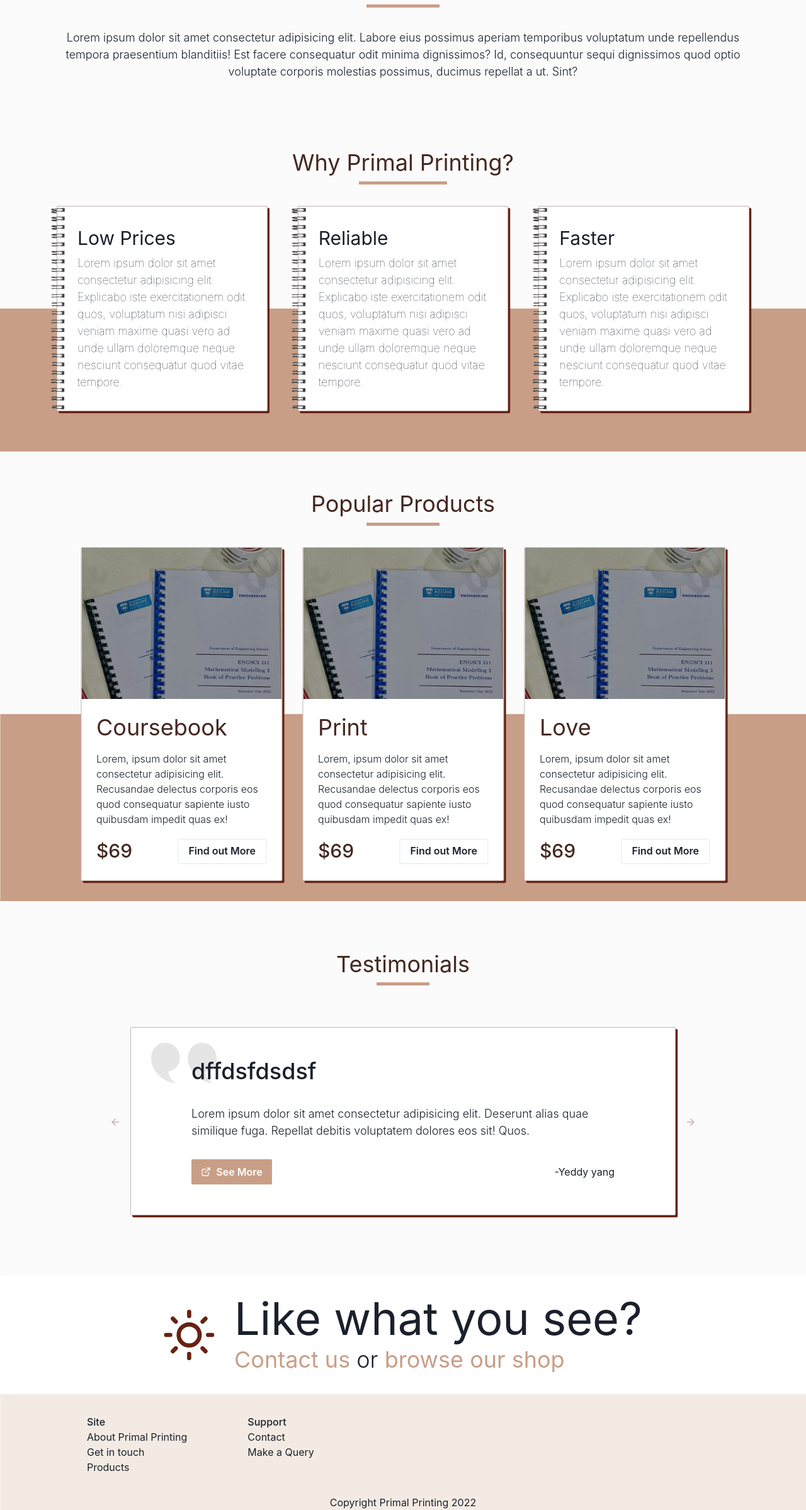
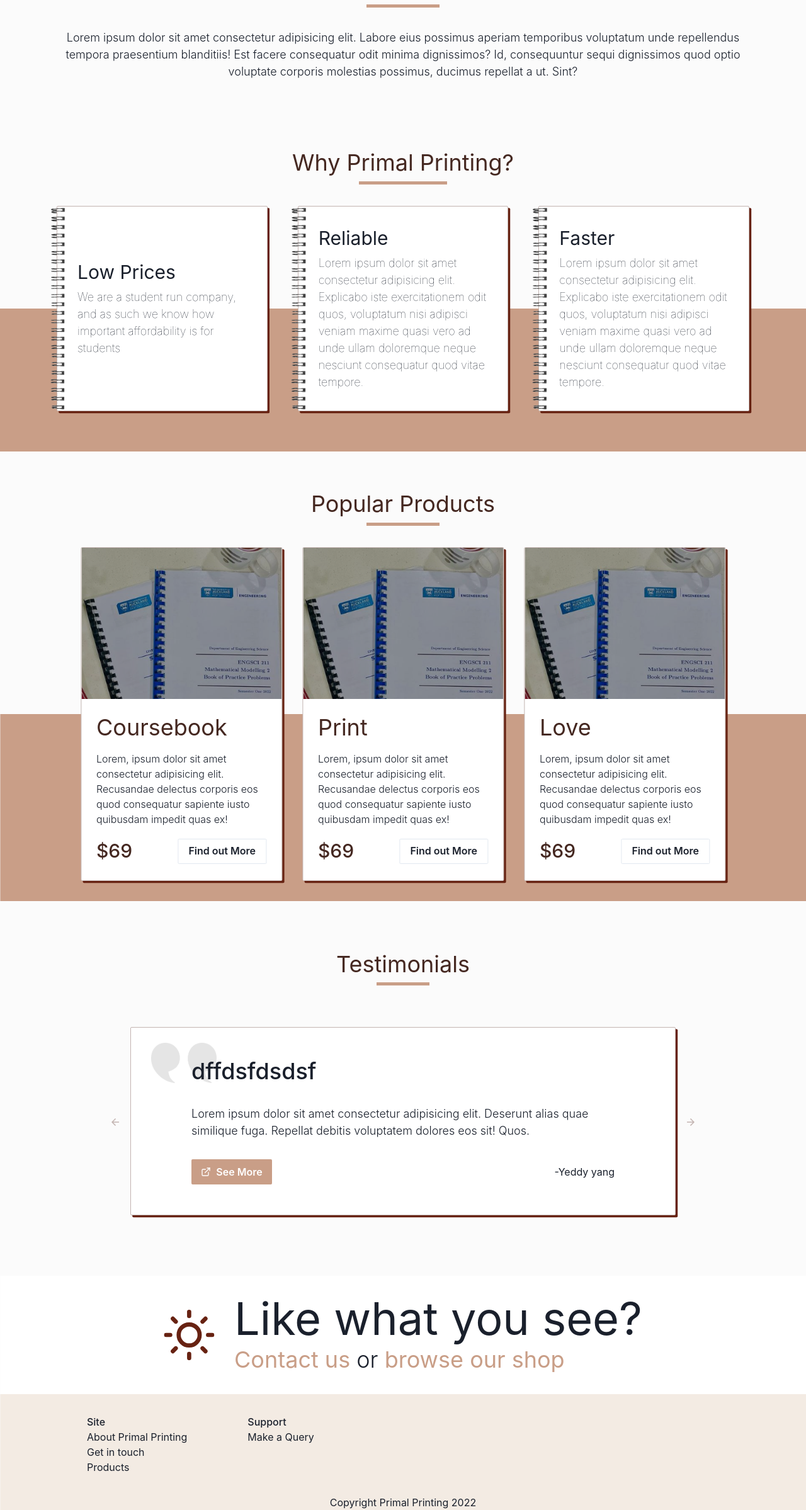
Before and after one commit to choden-dev/PrimalPrinting, a Next.js app: page / in a window 1280 px wide. Shown: the part 846-3244 px from the top of the page at 63% size. Built offline with nearby package versions, Linux system fonts and the light colour scheme.

Commit message:
added some links in the footer

```diff
--- a/components/descriptiondiv/DescriptionDiv.tsx
+++ b/components/descriptiondiv/DescriptionDiv.tsx
@@ -7,7 +7,7 @@ type Props = {}
 
 const descriptions: infoStructure[] =
     [
-        { title: 'Low Prices', description: 'Lorem ipsum dolor sit amet consectetur adipisicing elit. Explicabo iste exercitationem odit quos, voluptatum nisi adipisci veniam maxime quasi vero ad unde ullam doloremque neque nesciunt consequatur quod vitae tempore.' },
+        { title: 'Low Prices', description: 'We are a student run company, and as such we know how important affordability is for students' },
         { title: 'Reliable', description: 'Lorem ipsum dolor sit amet consectetur adipisicing elit. Explicabo iste exercitationem odit quos, voluptatum nisi adipisci veniam maxime quasi vero ad unde ullam doloremque neque nesciunt consequatur quod vitae tempore.' },
         { title: 'Faster', description: 'Lorem ipsum dolor sit amet consectetur adipisicing elit. Explicabo iste exercitationem odit quos, voluptatum nisi adipisci veniam maxime quasi vero ad unde ullam doloremque neque nesciunt consequatur quod vitae tempore.' }
     ]
--- a/components/footer/Footer.tsx
+++ b/components/footer/Footer.tsx
@@ -32,15 +32,14 @@ export default function Footer({ }: Props) {
                     styleType="none">
                     <ListItem><Text fontWeight="500">Site</Text></ListItem>
                     <ListItem><Link href='/about'>About Primal Printing</Link></ListItem>
-                    <ListItem>Get in touch</ListItem>
-                    <ListItem>Products</ListItem>
+                    <ListItem><Link href='/contact'>Get in touch</Link></ListItem>
+                    <ListItem><Link href='/shop'>Products</Link></ListItem>
 
                 </UnorderedList>
                 <UnorderedList
                     styleType="none">
                     <ListItem><Text fontWeight="500">Support</Text></ListItem>
-                    <ListItem>Contact</ListItem>
-                    <ListItem>Make a Query</ListItem>
+                    <ListItem><Link href='/contact'>Make a Query</Link></ListItem>
                 </UnorderedList>
 
             </Box>
--- a/pages/shop.tsx
+++ b/pages/shop.tsx
@@ -2,8 +2,7 @@ import React, { useEffect } from 'react'
 import { NextPage } from "next"
 import {
     Box,
-    Heading,
-    Image
+    Heading
 } from '@chakra-ui/react'
 import NavBar from "../components/navbar/NavBar"
 import Footer from "../components/footer/Footer"
@@ -53,7 +52,7 @@ const Shop: NextPage<PageProps> = (message) => {
             <NavBar />
             <Box
                 alignSelf="center"
-                marginTop="3rem"
+                margin="3rem 0"
                 display="flex"
                 flexDir="column"
 
```
